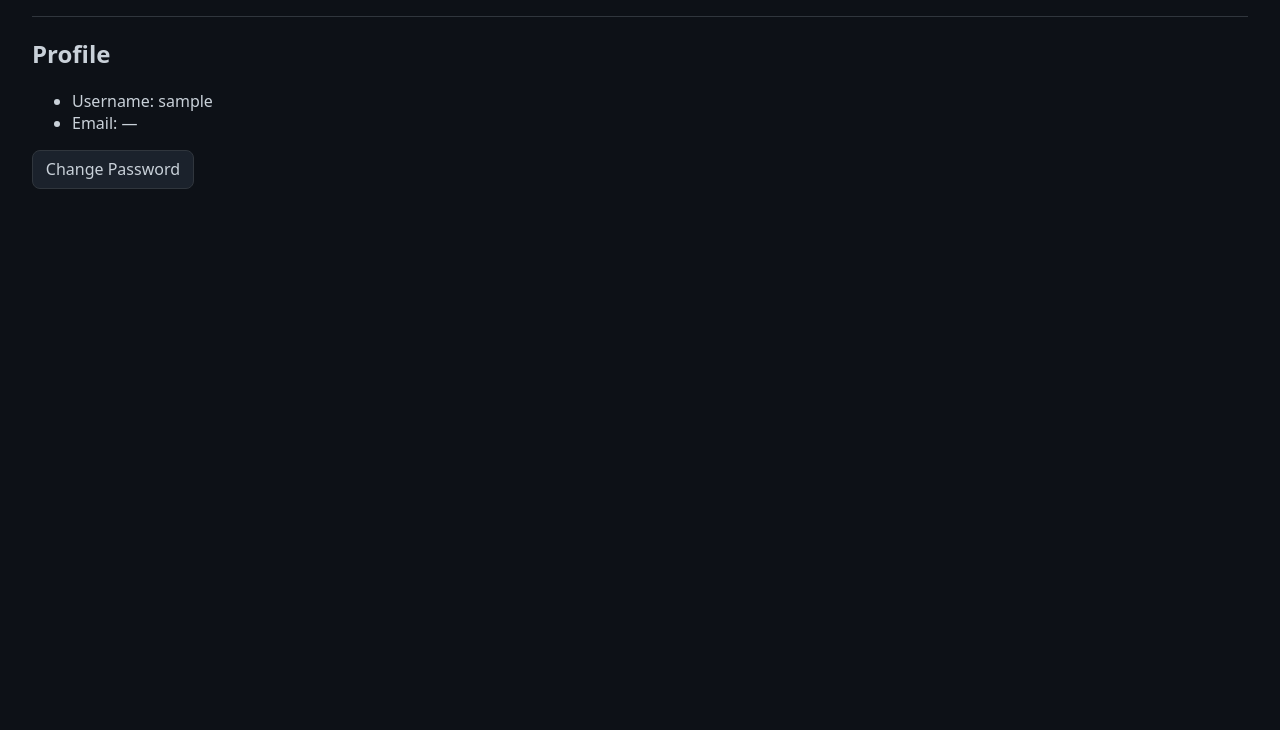
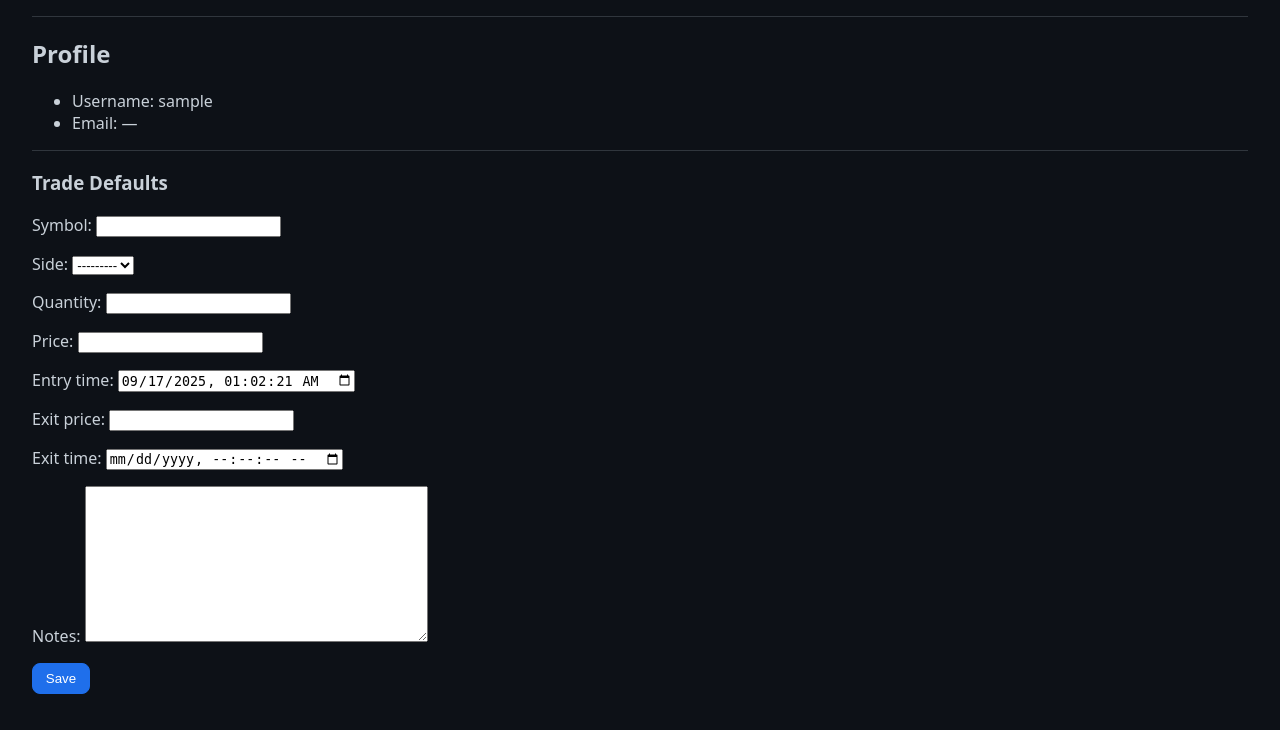
Before and after one commit to jojohn01/trading-journal, a Django app: template templates/profile.html in a window 1280 px wide. Shown: the part 70-800 px from the top of the page. Run offline with Django 5.2, Linux system fonts and the light colour scheme; tables that the repository leaves empty hold one stand-in row (values such as "Sample post"); the template is opened without the code that fills it: values that come from a table or form of the project are taken from there, most other values are stand-ins (such as "Sample title", 1, 10 or a date in 2020); parts of the project's set-up code (start-up, migrations or seed data) failed here and were passed over.

Commit message:
Add trade delete confirmation and update journal logic
- Add delete_confirm.html template for trade deletion confirmation
- Update journal forms, models, views for improved trade handling
- Add signals.py for model signals
- Update profile and trade list templates
- Update URLs for new views

```diff
--- a/journal/forms.py
+++ b/journal/forms.py
@@ -7,6 +7,25 @@ class TradeForm(forms.ModelForm):
         fields = ["symbol", "side", "quantity", "price", "entry_time", "exit_price", "exit_time", "notes"]
         widgets = {
             # Nice browser picker; user enters local time
-            "entry_time": forms.DateTimeInput(attrs={"type": "datetime-local"}),
-            "exit_time":  forms.DateTimeInput(attrs={"type": "datetime-local"}),
+            "entry_time": forms.DateTimeInput(attrs={"type": "datetime-local", "step": 1}),
+            "exit_time":  forms.DateTimeInput(attrs={"type": "datetime-local", "step": 1}),
         }
+
+    def __init__(self, *args, **kwargs):
+        user = kwargs.pop("user", None)  # pass request.user from the view
+        super().__init__(*args, **kwargs)
+        if user and not self.instance.pk:
+            s = getattr(user, "trade_settings", None)
+            if s:
+                if s.default_side:
+                    self.fields["side"].initial = s.default_side
+                if s.default_quantity is not None:
+                    self.fields["quantity"].initial = s.default_quantity
+                if s.default_notes:
+                    self.fields["notes"].initial = s.default_notes
+
+
+class UserTradeSettingsForm(forms.ModelForm):
+    class Meta:
+        model = UserTradeSettings
+        fields = ["default_side", "default_quantity", "default_notes"]
--- a/journal/models.py
+++ b/journal/models.py
@@ -4,6 +4,8 @@ from django.db.models import Q
 from django.core.exceptions import ValidationError
 from django.conf import settings
 from django.utils import timezone
+
+
 
 # Create your models here.
 class Trade(models.Model):
@@ -25,7 +27,7 @@ class Trade(models.Model):
 
     @property
     def pnl(self):
-        if self.exit_price is None or self.exit_timestamp is None:
+        if self.exit_price is None or self.exit_time is None:
             return None
         q = Decimal(self.quantity)
         entry = Decimal(self.price)
@@ -63,3 +65,22 @@ class Trade(models.Model):
             name="trade_exit_fields_both_or_neither",
         ),
     ]
+
+    def save(self, *args, **kwargs):
+        if self.symbol:
+            self.symbol = self.symbol.upper().strip()
+        super().save(*args, **kwargs)
+
+class UserTradeSettings(models.Model):
+    user = models.OneToOneField(settings.AUTH_USER_MODEL, on_delete=models.CASCADE, related_name="trade_settings")
+
+    # All optional — only applied if set
+    default_side = models.CharField(max_length=4, choices=[("BUY", "Buy"), ("SELL", "Sell")], blank=True)
+    default_quantity = models.DecimalField(max_digits=10, decimal_places=2, null=True, blank=True)
+    default_notes = models.TextField(blank=True)
+    # add others as you like: default_symbol, default_price, etc.
+
+    updated_at = models.DateTimeField(auto_now=True)
+
+    def __str__(self):
+        return f"{self.user.username} settings"
--- a/journal/urls.py
+++ b/journal/urls.py
@@ -14,4 +14,5 @@ urlpatterns = [
     path("trades/<int:pk>/edit/", trades_edit, name="trades_edit"),
     path("healthz/", healthz),
     path("api/", include(router.urls)),
+    path("trades/<int:pk>/delete/", trades_delete, name="trades_delete"),
 ]
--- a/templates/profile.html
+++ b/templates/profile.html
@@ -4,7 +4,12 @@
   <ul>
     <li>Username: {{ user_obj.username }}</li>
     <li>Email: {{ user_obj.email|default:"—" }}</li>
-    <!-- Later: change password link, API token, profile settings -->
   </ul>
-  <p><a class="btn" href="{% url 'password_change' %}">Change Password</a></p>
+  <hr>
+  <h3>Trade Defaults</h3>
+  <form method="post">
+    {% csrf_token %}
+    {{ settings_form.as_p }}
+    <button class="btn btn-primary" type="submit">Save</button>
+  </form>
 {% endblock %}
--- a/templates/trades/list.html
+++ b/templates/trades/list.html
@@ -20,6 +20,7 @@
           <td>{% if t.exit_price %}{{ t.exit_price }} @ {{ t.exit_time|date:"Y-m-d H:i" }}{% else %}—{% endif %}</td>
           <td>{% if t.pnl is not None %}{{ t.pnl }}{% else %}—{% endif %}</td>
           <td><a class="btn" href="{% url 'trades_edit' t.pk %}">Edit</a></td>
+          <td><a class="btn" href="{% url 'trades_delete' t.pk %}">Delete</a></td>
         </tr>
         {% endfor %}
       </tbody>
```
Also changed, not shown: journal/signals.py (added, +7 -0 lines), journal/views.py (+24 -5 lines), templates/trades/delete_confirm.html (added, +10 -0 lines).
